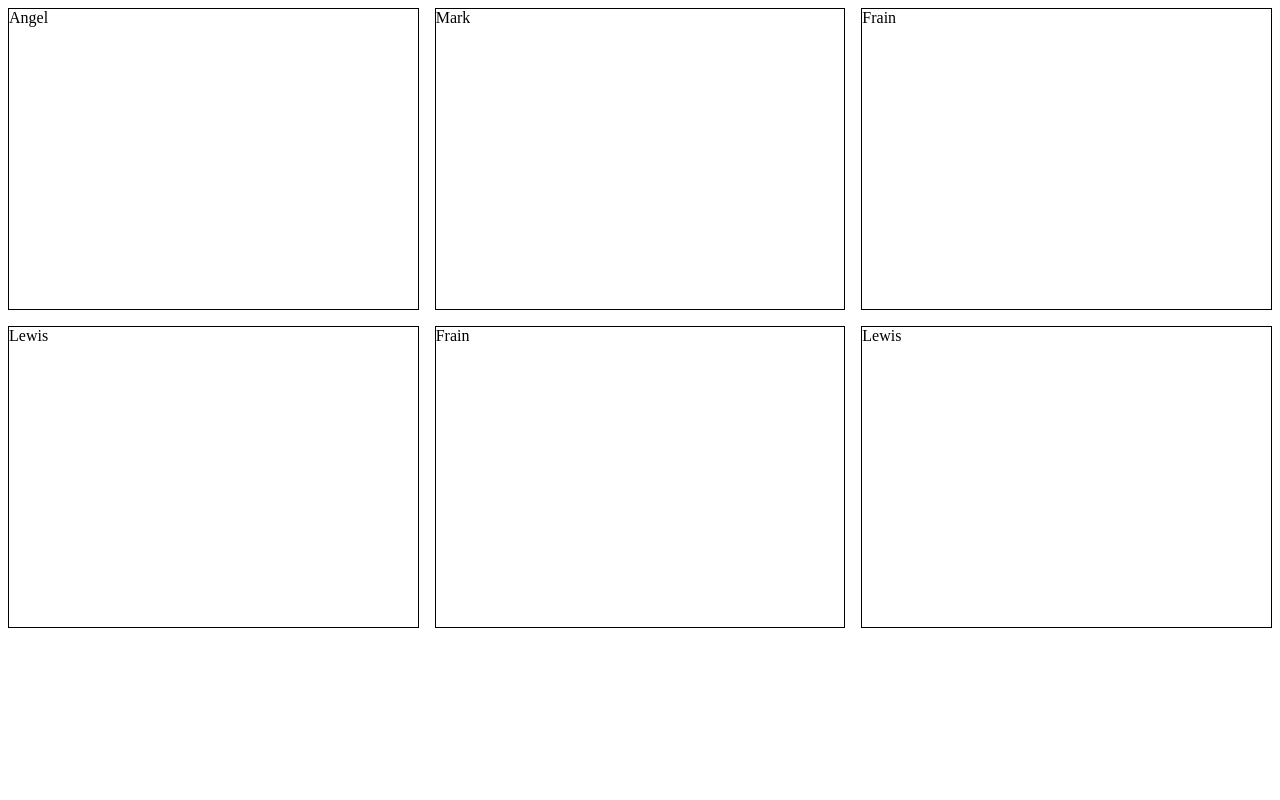
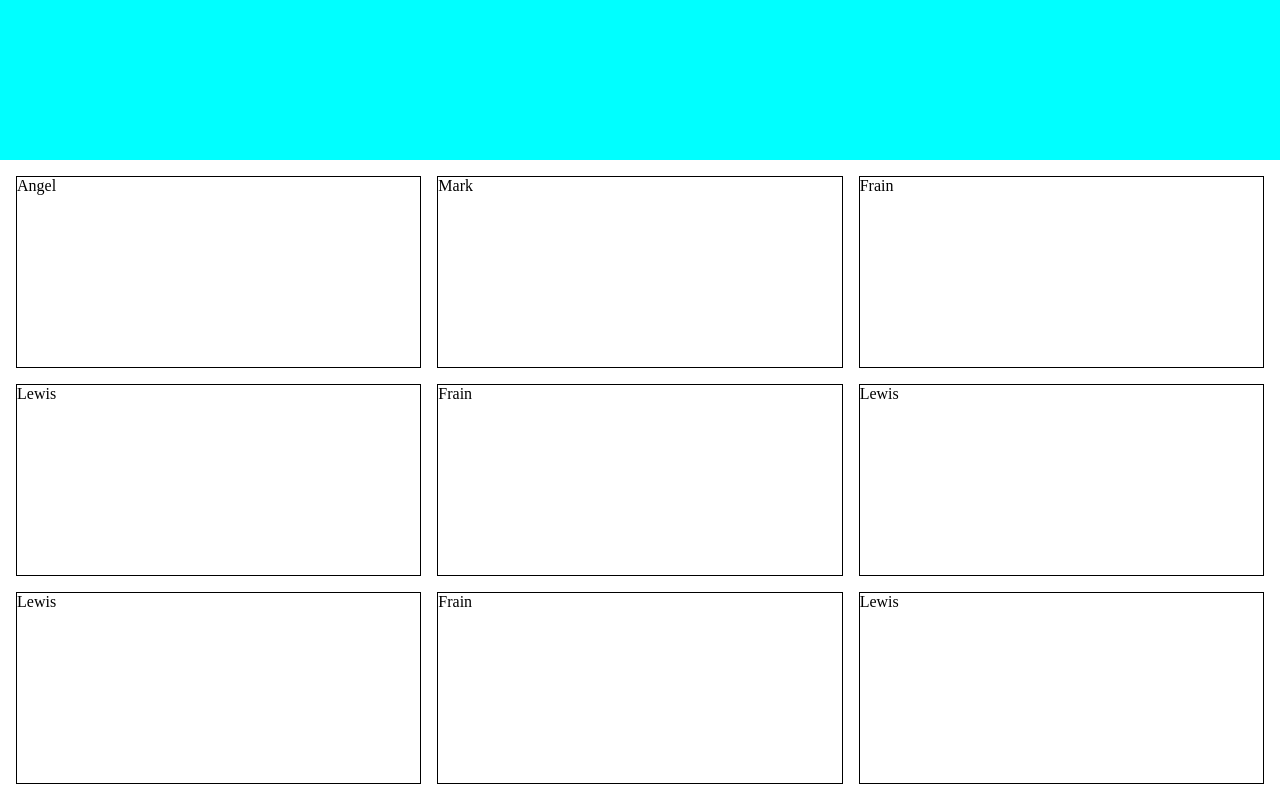
Before and after one commit to WenardKen57/memory-game, a React (Vite) app: page / in a window 1280 px wide. Built offline with nearby package versions, Linux system fonts and the light colour scheme.

Commit message:
Add navigation and grid style

```diff
--- a/src/App.jsx
+++ b/src/App.jsx
@@ -1,7 +1,12 @@
 import Grid from "./Grid";
+import NavigationBar from "./NavigationBar";
+import './style/style.css'
 
 function App() {
-  return <Grid />;
+  return <div className="container">
+    <NavigationBar />
+    <Grid />
+  </div>;
 }
 
 export default App;
--- a/src/Grid.jsx
+++ b/src/Grid.jsx
@@ -5,7 +5,17 @@ export default function Grid() {
   const ROW = 3;
   const COLUMN = 3;
 
-  const cards = ["Angel", "Mark", "Frain", "Lewis","Frain", "Lewis"];
+  const cards = [
+    "Angel",
+    "Mark",
+    "Frain",
+    "Lewis",
+    "Frain",
+    "Lewis",
+    "Lewis",
+    "Frain",
+    "Lewis",
+  ];
 
   return (
     <div className="grid-container">
--- /dev/null
+++ b/src/NavigationBar.jsx
@@ -0,0 +1,3 @@
+export default function NavigationBar() {
+  return <div className="navigationBar"></div>;
+}
--- a/src/style/grid-style.css
+++ b/src/style/grid-style.css
@@ -1,10 +1,11 @@
 .grid-container {
   display: grid;
-  grid-template-columns: repeat(auto-fit, minmax(calc(100vh / 2), 1fr));
+  grid-template-columns: repeat(auto-fit, minmax(50vh, 1fr));
   gap: 1rem;
+  padding: 1rem;
 }
 
 .grid-container > * {
   border: 1px solid black;
-  height: 300px;
+  width: 100%;
 }
--- /dev/null
+++ b/src/style/style.css
@@ -0,0 +1,18 @@
+* {
+  padding: 0;
+  margin: 0;
+  box-sizing: border-box;
+}
+
+.container {
+  display: grid;
+}
+
+.navigationBar {
+  background-color: aqua;
+  height: 20vh;
+}
+
+.grid-container {
+  height: 80vh;
+}
```
